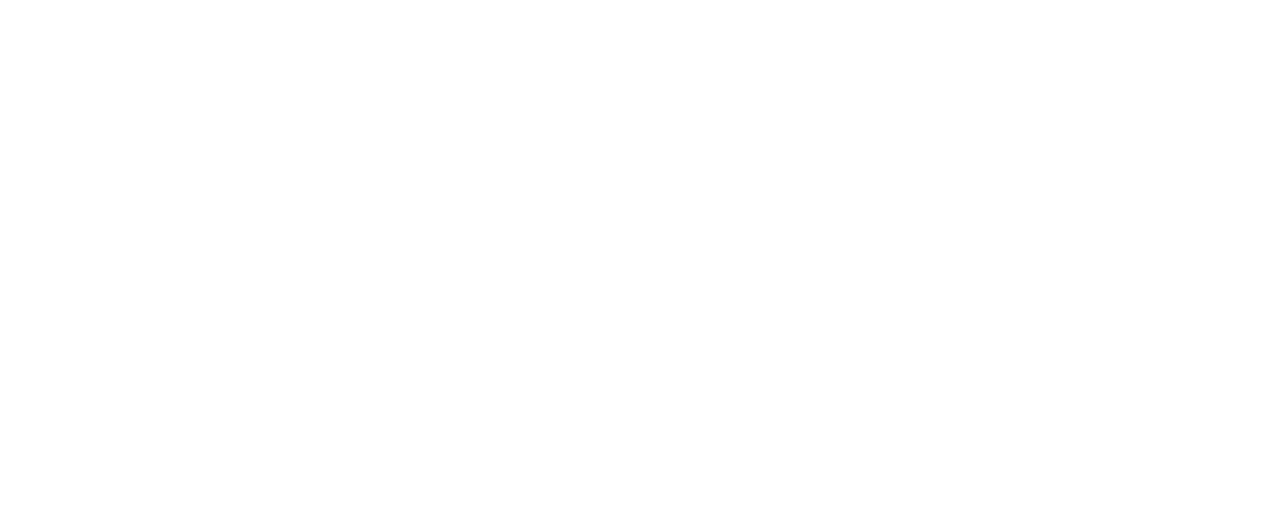
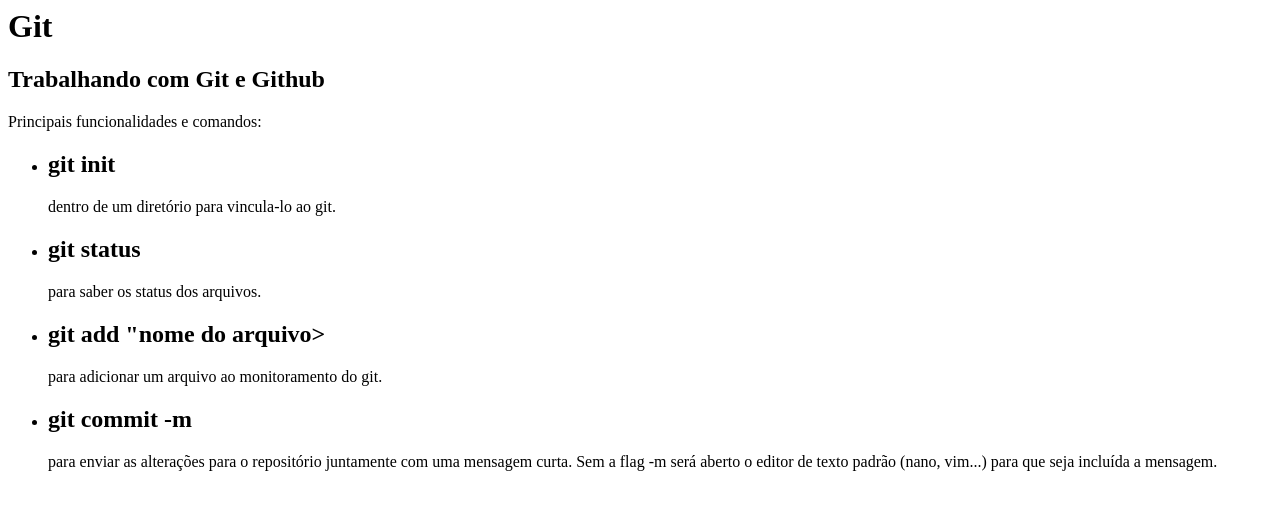
Before and after one commit to UlissesParola/curso-git, a plain HTML site: page index.html in a window 1280 px wide. Drawn offline with Linux system fonts and the light colour scheme.

Commit message:
Segunda alteração

```diff
--- a/index.html
+++ b/index.html
@@ -2,5 +2,14 @@
 	<head>
 	</head>
 	<body>
+		<h1>Git</h1>
+		<h2>Trabalhando com Git e Github</h2>
+		<p>Principais funcionalidades e comandos:</p>
+		<ul>
+			<li><h2>git init</h2> dentro de um diretório para vincula-lo ao git.</li>
+			<li><h2>git status</h2> para saber os status dos arquivos.</li>
+			<li><h2>git add "nome do arquivo></h2> para adicionar um arquivo ao monitoramento do git.</li>
+			<li><h2>git commit -m</h2> para enviar as alterações para o repositório juntamente com uma mensagem curta. Sem a flag -m será aberto o editor de texto padrão (nano, vim...) para que seja incluída a mensagem.</li>
+		</ul
 	</body>
 </html>
```
